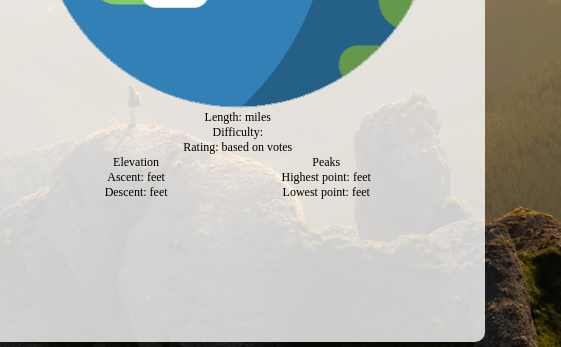
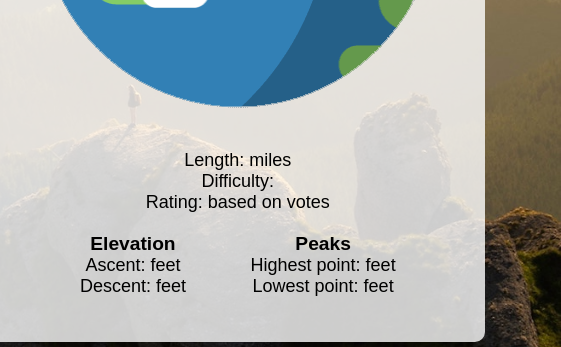
Before and after one commit to dnguyen793/trailMix, a React app: page /planTrip/1/lat/1/long/1/id/details in a window 1280 px wide. Shown: the part 431-778 px from the top of the page, 719-1280 px from the left. Built offline with nearby package versions, Linux system fonts and the light colour scheme; no server answers.

Commit message:
Styling and organization for details pane. Changed difficulty wording

```diff
--- a/src/assets/css/details.css
+++ b/src/assets/css/details.css
@@ -6,6 +6,11 @@
     flex-flow: column nowrap;
     justify-content: center;
     align-items: center;
+}
+
+.detailsImg {
+    max-height: 50vh;
+    border-radius: 15px;
 }
 
 .detailsTextArea {
@@ -18,6 +23,7 @@
 
 .detailsTextArea > * {
     text-align: center;
+    font-family: 'Cabin', sans-serif;
 }
 
 .detailsHeightArea {
@@ -27,3 +33,28 @@
     justify-content: space-around;
     align-items: center;
 }
+
+.detailsName {
+    font-size: 2.5em;
+    font-weight: bolder;
+    margin-top: 10px;
+}
+
+.detailsLocation {
+    font-size: 1.8em;
+    font-weight: bold;
+    margin-bottom: 10px;
+}
+
+.detailsSummary, .detailsElevation, .detailsPeaks {
+    font-size: 1.6em;
+    font-weight: bold;
+}
+
+.detailsLength, .detailsDifficulty, .detailsRating, .detailsAscent, .detailsDescent, .detailsHigh, .detailsLow {
+    font-size: 1.5em;
+}
+
+.detailsRating, .detailsSummary, .detailsHeightArea {
+    margin-bottom: 20px;
+}
--- a/src/components/details.js
+++ b/src/components/details.js
@@ -59,7 +59,7 @@ class Details extends Component {
                 {
                     this.state.trailInfo &&
                     <div className='detailsInfoContainer'>
-                        <img src={trailInfo.imgSmallMed || earth} />
+                        <img src={trailInfo.imgSmallMed || earth} className='detailsImg' />
                         <div className='detailsTextArea'>
                             <div className='detailsName'>{trailInfo.name}</div>
                             <div className='detailsLocation'>{trailInfo.location}</div>
@@ -73,8 +73,8 @@ class Details extends Component {
                                     <div className='detailsAscent'>Ascent: {trailInfo.ascent} feet</div>
                                     <div className='detailsDescent'>Descent: {trailInfo.descent} feet</div>
                                 </div>
-                                <div className="detailsPeakArea">
-                                    <div className="detailsPeakHeader">Peaks</div>
+                                <div className="detailsPeaksArea">
+                                    <div className="detailsPeaks">Peaks</div>
                                     <div className='detailsHigh'>Highest point: {trailInfo.high} feet</div>
                                     <div className='detailsLow'>Lowest point: {trailInfo.low} feet</div>
                                 </div>
--- a/src/components/trail.js
+++ b/src/components/trail.js
@@ -36,6 +36,23 @@ class Trail extends Component {
         renderDetailTrail(trail);
     }
 
+    translateDifficulty(string) {
+        switch (string) {
+            case 'green':
+                return 'Easy';
+            case 'greenBlue':
+                return 'Easy/Intermediate';
+            case 'blue':
+                return 'Intermediate';
+            case 'blueBlack':
+                return 'Intermediate/Difficult';
+            case 'black':
+                return 'Difficult';
+            default:
+                return string;
+        }
+    }
+
     render(){
 
         return (
@@ -45,7 +62,7 @@ class Trail extends Component {
                     <p>{this.props.trail.name}</p>
                     <p>{this.props.trail.location}</p>
                     <p>Distance: {this.props.trail.length} miles</p>
-                    <p>Difficulty: {this.props.trail.difficulty}</p>
+                    <p>Difficulty: {this.translateDifficulty(this.props.trail.difficulty)}</p>
                     <p>Rating: {this.props.trail.stars} ★</p>
                     <Link className='button-link' to={`/planTrip/${this.props.trail.latitude}/lat/${this.props.trail.longitude}/long/${this.props.trail.id}/id/details`}>Plan a Trip</Link>
                 </div>
```
